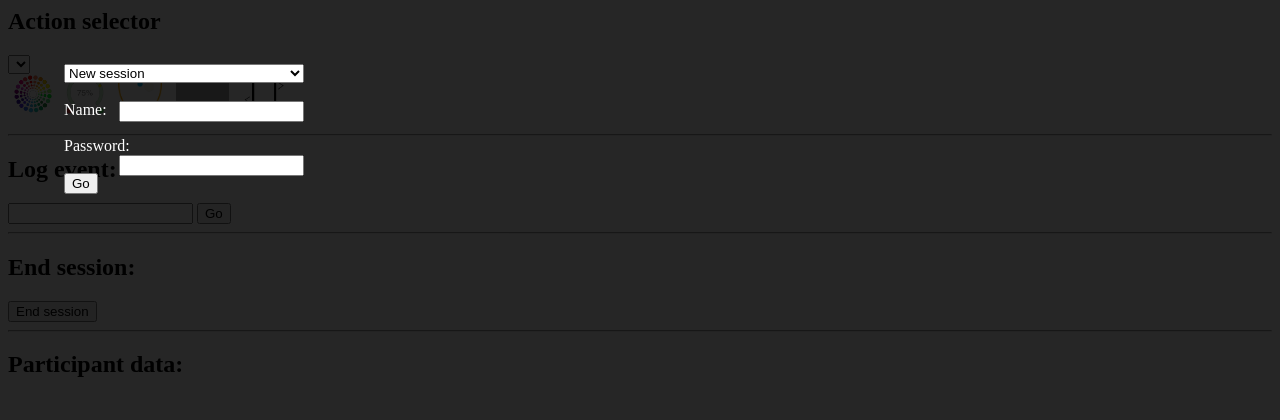
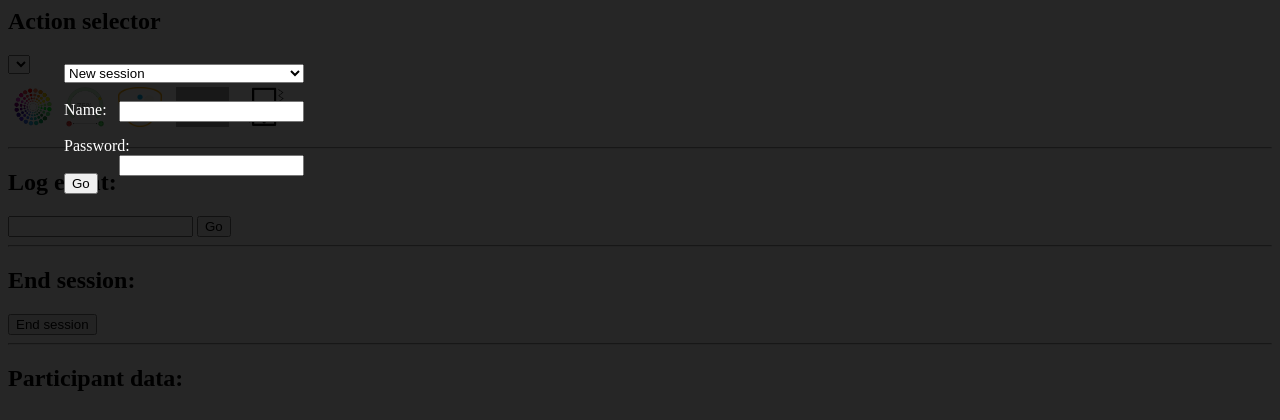
Before and after one commit to Codecors/clone, a PHP site: page /control.html in a window 1280 px wide. Shown: the top 420 px of the page. Run offline with PHP 8.4, Linux system fonts and the light colour scheme; lists and menus that the app fills with data are empty; some libraries are stand-ins or nearby versions; grey boxes are pictures that could not be loaded.

Commit message:
styling selector

```diff
--- a/control.html
+++ b/control.html
@@ -155,6 +155,7 @@
     var opt = document.createElement('option');
     opt.value = "all";
     opt.innerHTML = "all";
+    opt.selected = 'selected';
     select.appendChild(opt);
 
 }
--- a/style.css
+++ b/style.css
@@ -12,6 +12,10 @@
     z-index:9999;
     color:white;
 	display: block;
+}
+
+#participantid{
+    margin-bottom: 1em;
 }
 
 .entrance span{
```
